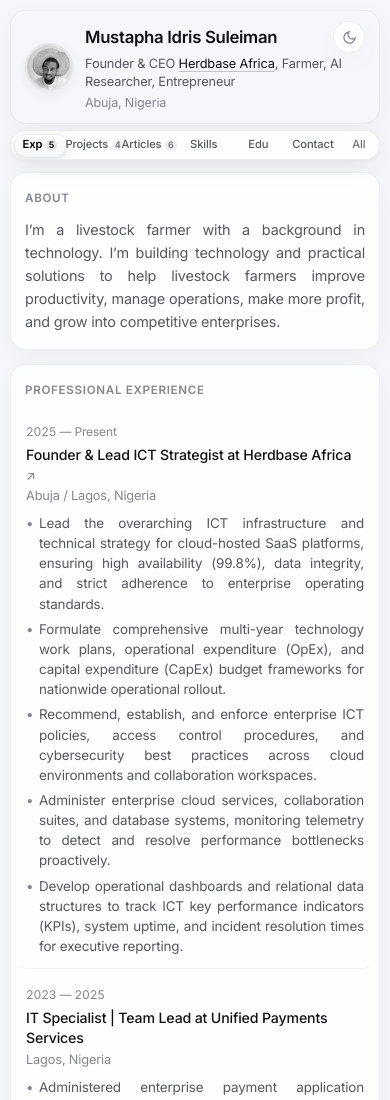
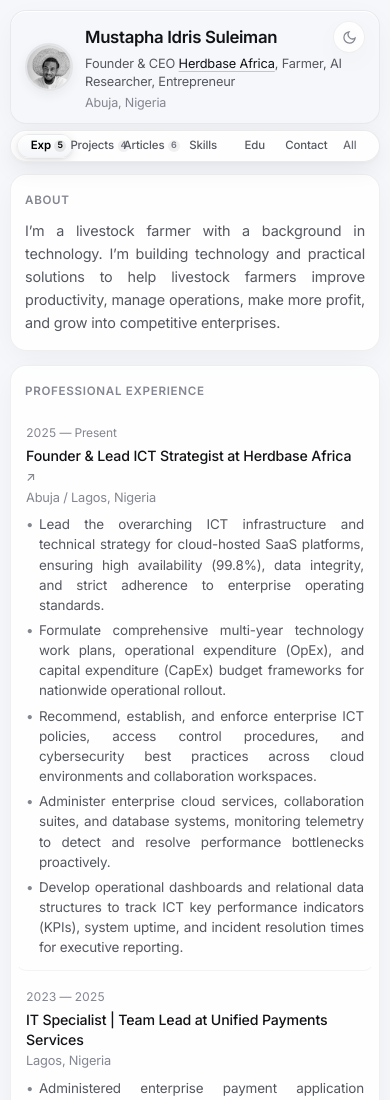
Before and after one commit to mustaphaidrissuleiman/mustaphaidrissuleiman.github.io, a website: page index.html in a window 390 px wide. Shown: the top 1100 px of the page. Drawn offline with Linux system fonts and the light colour scheme.

Commit message:
fix: resolve clipping on letter E in Experience tab with end padding and responsive breakpoint

```diff
--- a/styles.css
+++ b/styles.css
@@ -347,7 +347,7 @@ button {
   -webkit-backdrop-filter: blur(20px) saturate(180%);
   border: 1px solid var(--glass-track-border);
   border-radius: 9999px;
-  padding: 3px;
+  padding: 3px 6px;
   box-shadow: var(--glass-track-shadow);
   overflow-x: auto;
   scrollbar-width: none;
@@ -406,6 +406,14 @@ button {
   touch-action: manipulation;
   transition: color 0.2s ease, background-color 0.2s ease, transform 0.12s ease;
   line-height: 1.2;
+}
+
+.cv-tab:first-of-type {
+  padding-left: 12px;
+}
+
+.cv-tab:last-of-type {
+  padding-right: 12px;
 }
 
 .cv-tab:hover {
@@ -822,7 +830,7 @@ a:hover .arrow {
     overflow-x: hidden;
     display: flex;
     justify-content: space-between;
-    padding: 2.5px;
+    padding: 3px 6px;
     gap: 2px;
   }
 
@@ -834,6 +842,14 @@ a:hover .arrow {
     gap: 2.5px;
     justify-content: center;
     letter-spacing: -0.01em;
+  }
+
+  .cv-tab:first-of-type {
+    padding-left: 8px;
+  }
+
+  .cv-tab:last-of-type {
+    padding-right: 8px;
   }
 
   .cv-tab-all {
@@ -870,7 +886,7 @@ a:hover .arrow {
   }
 }
 
-@media (max-width: 440px) {
+@media (max-width: 520px) {
   .cv-wrap {
     padding: 10px 10px 40px;
   }
@@ -884,8 +900,16 @@ a:hover .arrow {
   }
 
   .cv-tab {
-    font-size: 0.7rem;
+    font-size: 0.715rem;
     padding: 5px 1.5px;
+  }
+
+  .cv-tab:first-of-type {
+    padding-left: 8px;
+  }
+
+  .cv-tab:last-of-type {
+    padding-right: 8px;
   }
 
   .tab-badge {
```
Also changed, not shown: index.html (+2 -2 lines).
